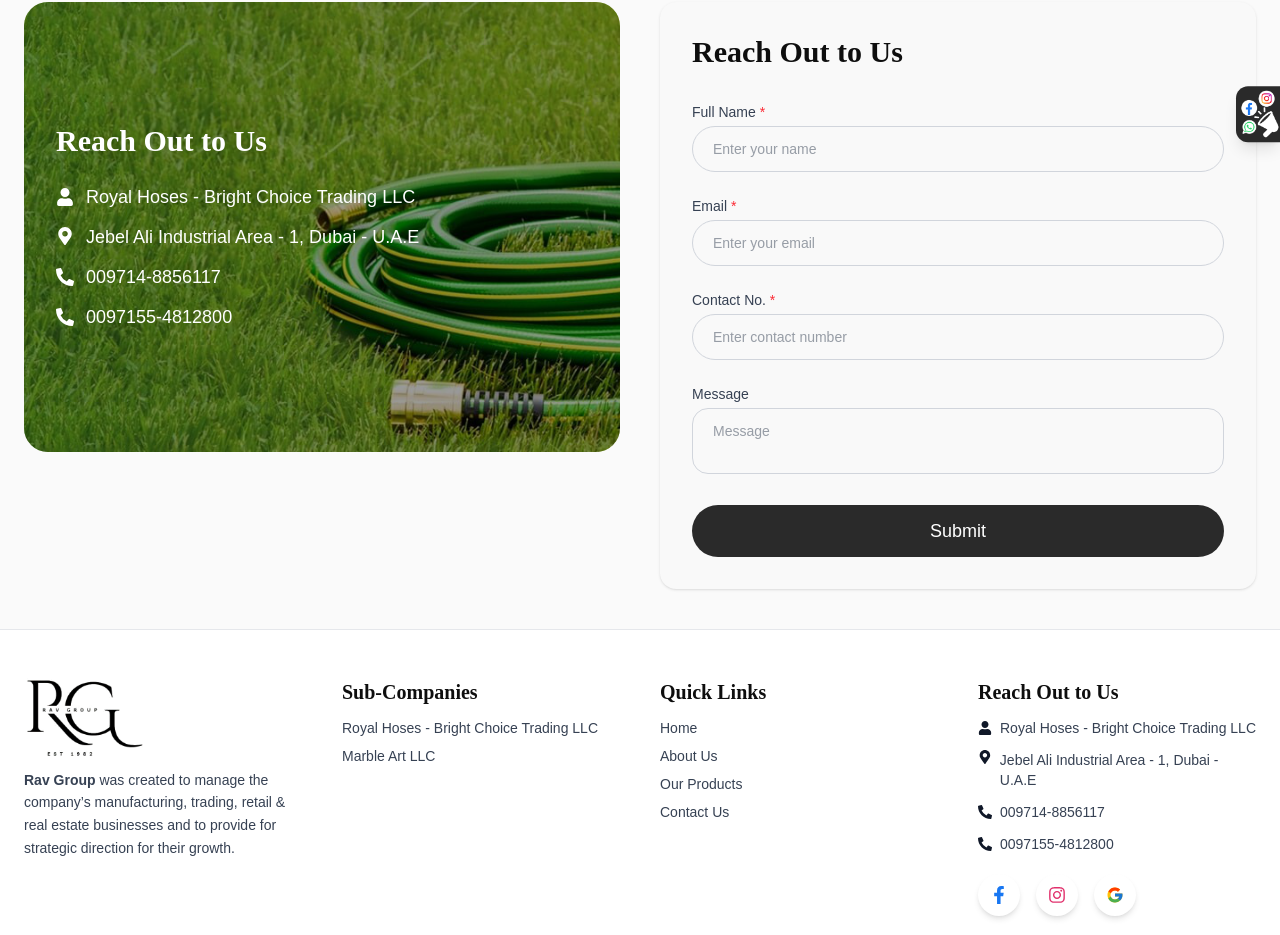
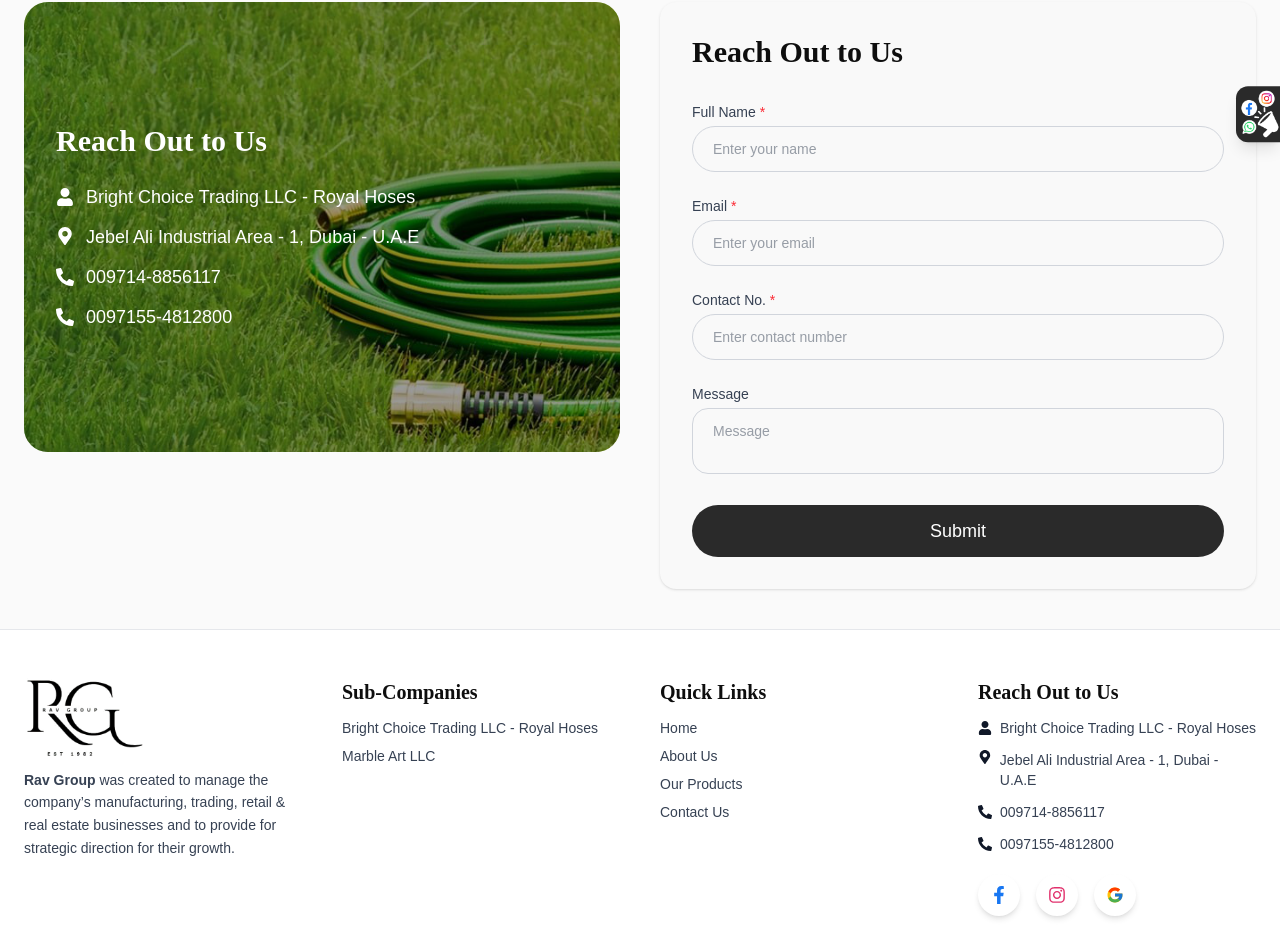
Before and after one commit to AQITPvtLtd/brightchoice, a Next.js app: page /contact-us in a window 1280 px wide. Shown: the part 286-1221 px from the top of the page. Built offline with nearby package versions, Linux system fonts and the light colour scheme.

Commit message:
add changes

```diff
--- a/src/app/contact-us/Contact.jsx
+++ b/src/app/contact-us/Contact.jsx
@@ -75,7 +75,7 @@
                             <motion.li className="flex items-center gap-3" variants={fadeUp}>
                                 <FaUser />
                                 <Link href="https://maps.app.goo.gl/vLd5Y6T51F3m75Ux6" target="_blank">
-                                    Royal Hoses - Bright Choice Trading LLC
+                                    Bright Choice Trading LLC - Royal Hoses
                                 </Link>
                             </motion.li>
 
--- a/src/components/common/footer/Footer.jsx
+++ b/src/components/common/footer/Footer.jsx
@@ -34,7 +34,7 @@
           <ul className="space-y-2 text-gray-700 text-sm">
             <li>
               <Link href="/" className="hover:text-gray-900 transition">
-                Royal Hoses - Bright Choice Trading LLC
+                Bright Choice Trading LLC - Royal Hoses
               </Link>
             </li>
             <li>
@@ -68,7 +68,7 @@
             <li className="flex items-center gap-2">
               <FaUser className="text-gray-900" />
               <Link href="https://maps.app.goo.gl/oFM717mUQrRWVJcQ9" target="_blank" className="hover:text-gray-900 transition">
-                Royal Hoses - Bright Choice Trading LLC
+                Bright Choice Trading LLC - Royal Hoses
               </Link>
             </li>
 
--- a/src/components/homepage/Companies.jsx
+++ b/src/components/homepage/Companies.jsx
@@ -11,7 +11,7 @@
       const data = [
         {
           id: 1,
-          name: "Royal Hoses - Bright Choice Trading LLC",
+          name: "Bright Choice Trading LLC - Royal Hoses",
           image: "/companies/newbrightchoice.jpg",
           link: "/our-products",
         },
```
